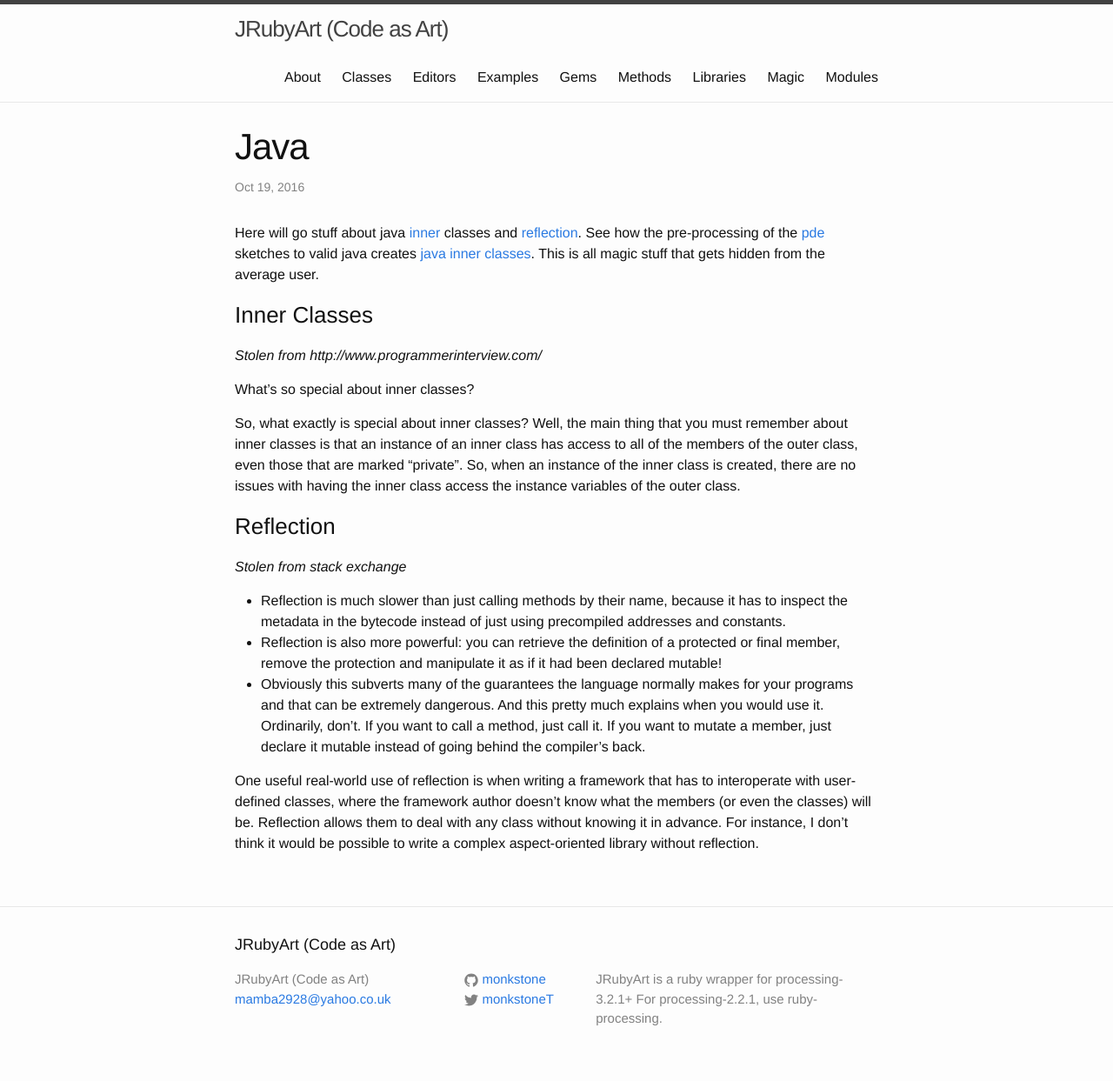
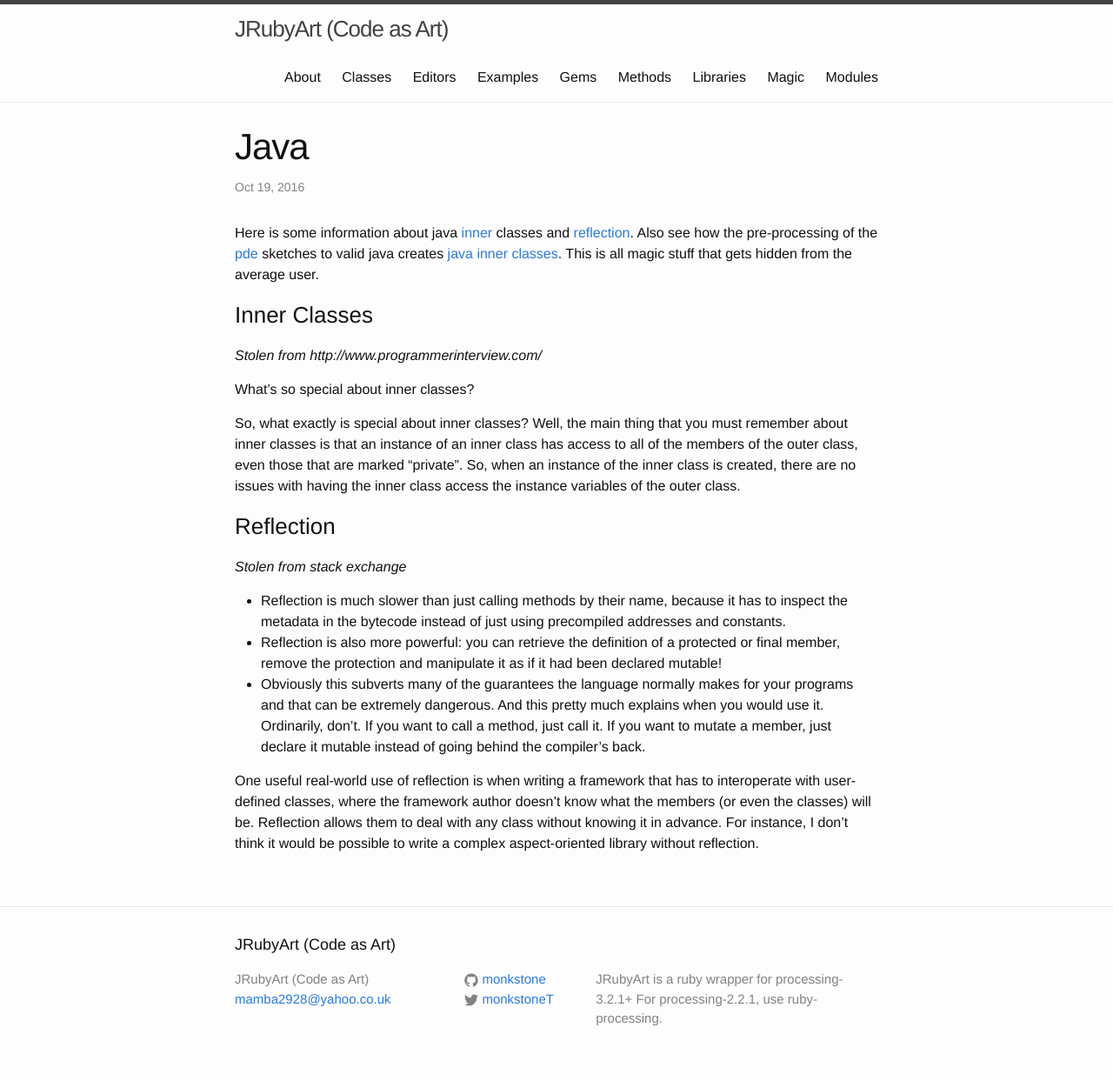
Before and after one commit to ruby-processing/JRubyArt, a Jekyll site: the page built from _magic/java.md, in a window 1280 px wide. Shown: the whole page at 87% size. Built offline with Jekyll 4.4.1, drawn with Linux system fonts in a browser that asks for light colours.

Commit message:
revise java magic

```diff
--- a/_magic/java.md
+++ b/_magic/java.md
@@ -3,7 +3,7 @@ layout: post
 title:  "Java"
 keywords: ruby, java, jruby
 ---
-Here will go stuff about java [inner][inner] classes and [reflection][reflection]. See how the pre-processing of the [pde][pde] sketches to valid java creates [java inner classes][pde]. This is all magic stuff that gets hidden from the average user.
+Here is some information about java [inner][inner] classes and [reflection][reflection]. Also see how the pre-processing of the [pde][pde] sketches to valid java creates [java inner classes][pde]. This is all magic stuff that gets hidden from the average user.
 
 ### Inner Classes ###
 
```
